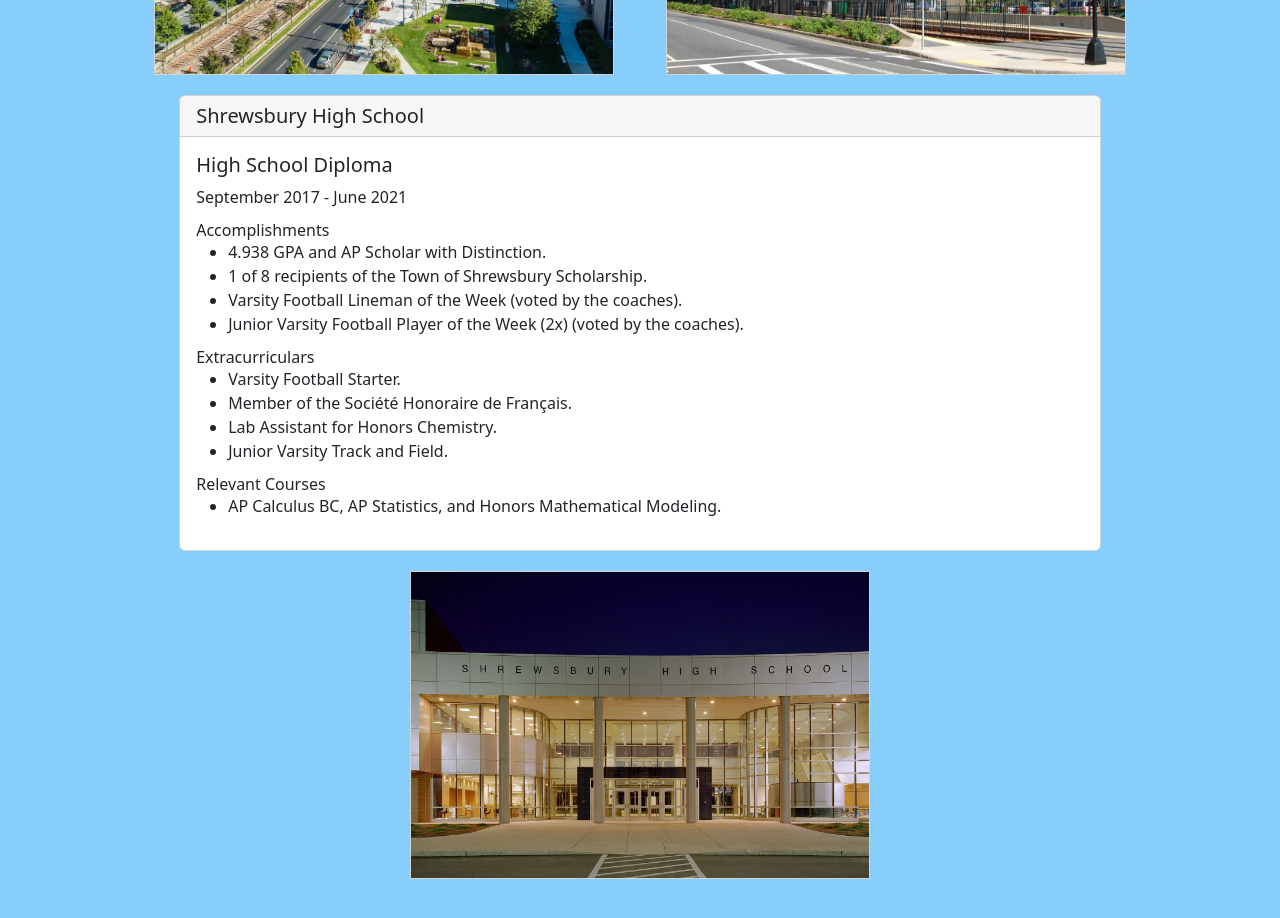
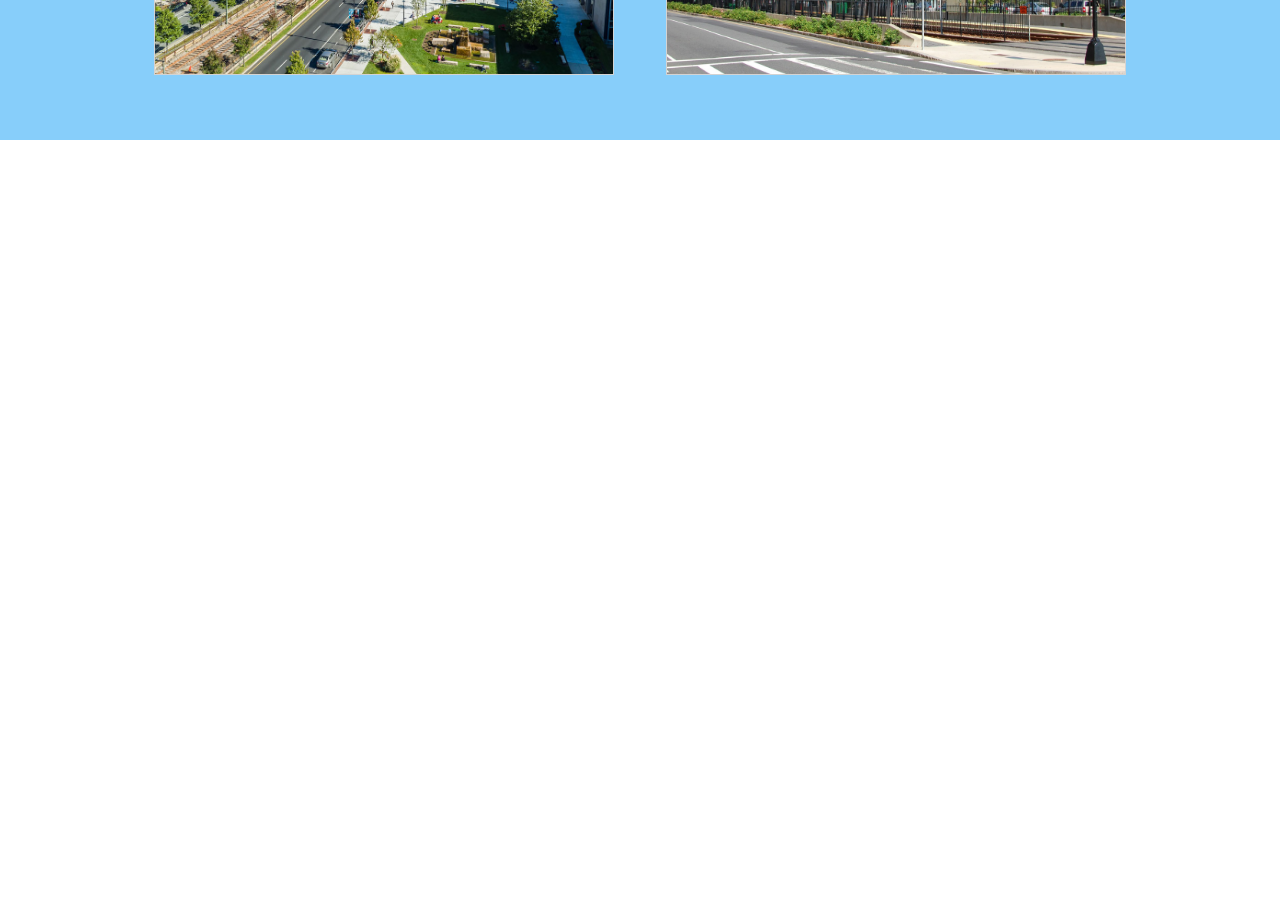
Before and after one commit to victorverma3/Portfolio, a React (Vite) app: page /education in a window 1280 px wide. Shown: the part 920-1838 px from the top of the page. After the commit the page ends 1060 px from the top, so only its background shows below. Built offline with nearby package versions, Linux system fonts and the light colour scheme.

Commit message:
removed high school education

```diff
--- a/src/pages/education/Education.tsx
+++ b/src/pages/education/Education.tsx
@@ -78,55 +78,6 @@ const Education = () => {
             ></img>
           </div>
         </div>
-        <div className="school">
-          <div className="schoolInfo">
-            <Card className="eduCard">
-              <Card.Header as="h5">Shrewsbury High School</Card.Header>
-              <Card.Body>
-                <Card.Title>High School Diploma</Card.Title>
-                <Card.Text>September 2017 - June 2021</Card.Text>
-                <Card.Subtitle>Accomplishments</Card.Subtitle>
-                <Card.Text>
-                  <ul>
-                    <li>4.938 GPA and AP Scholar with Distinction.</li>
-                    <li>
-                      1 of 8 recipients of the Town of Shrewsbury Scholarship.
-                    </li>
-                    <li>
-                      Varsity Football Lineman of the Week (voted by the
-                      coaches).
-                    </li>
-                    <li>
-                      Junior Varsity Football Player of the Week (2x) (voted by
-                      the coaches).
-                    </li>
-                  </ul>
-                </Card.Text>
-                <Card.Subtitle>Extracurriculars</Card.Subtitle>
-                <Card.Text>
-                  <ul>
-                    <li>Varsity Football Starter.</li>
-                    <li>Member of the Société Honoraire de Français.</li>
-                    <li>Lab Assistant for Honors Chemistry.</li>
-                    <li>Junior Varsity Track and Field.</li>
-                  </ul>
-                </Card.Text>
-                <Card.Subtitle>Relevant Courses</Card.Subtitle>
-                <Card.Text>
-                  <ul>
-                    <li>
-                      AP Calculus BC, AP Statistics, and Honors Mathematical
-                      Modeling.
-                    </li>
-                  </ul>
-                </Card.Text>
-              </Card.Body>
-            </Card>
-          </div>
-          <div className="schoolPicContainer">
-            <img className="schoolPic" src={shs} alt="image not loading"></img>
-          </div>
-        </div>
       </div>
       <div className="bottom">
         <Footer />
```
